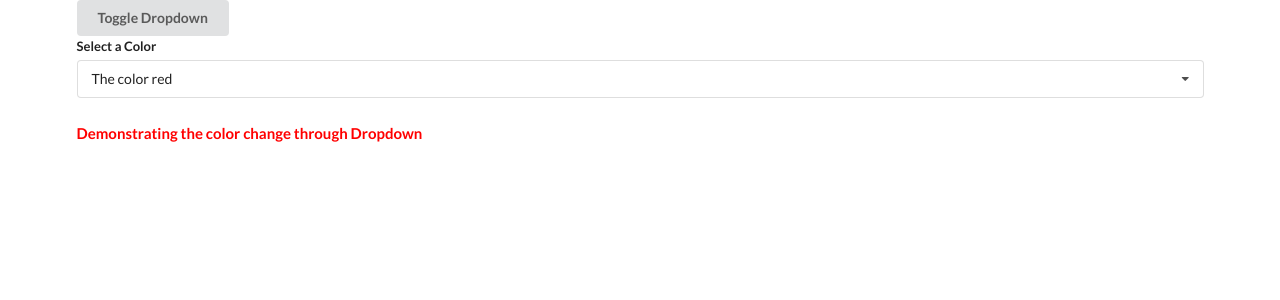
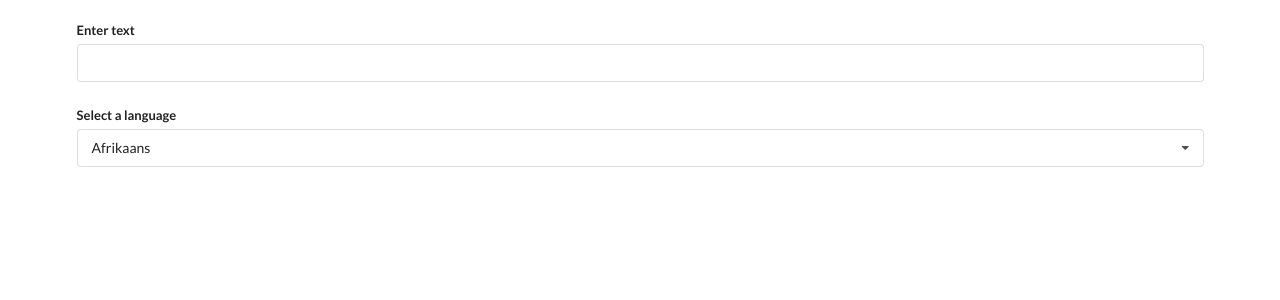
Before and after one commit to noakishere/widgets, a React (Create React App) app: page / in a window 1280 px wide. Shown: the top 300 px of the page. Built offline with nearby package versions, Linux system fonts and the light colour scheme.

Commit message:
translate widget init

```diff
--- a/src/App.js
+++ b/src/App.js
@@ -2,6 +2,7 @@ import React, { useState } from "react";
 import Accordion from "./components/Accordion";
 import Dropdown from "./components/Dropdown";
 import Search from "./components/Search";
+import Translate from "./components/Translate";
 
 const items = [
 	{
@@ -37,22 +38,32 @@ export default () => {
 	const [selected, setSelected] = useState(options[0]);
 	const [showDropdown, setShowDropdown] = useState(true);
 
-
 	return (
 		<div className="ui container">
-			<button className="ui button" onClick={() => setShowDropdown(!showDropdown)}>Toggle Dropdown</button>
-			{showDropdown ?
+			{/* <button
+				className="ui button"
+				onClick={() => setShowDropdown(!showDropdown)}
+			>
+				Toggle Dropdown
+			</button>
+			{showDropdown ? (
 				<>
-				<Dropdown
-				selected={selected}
-				onSelectedChange={setSelected}
-				options={options}
-				/>
-				<h4 style={{color: selected.value}}>Demonstrating the color change through Dropdown</h4> </> : null
-			}
+					<Dropdown
+						selected={selected}
+						onSelectedChange={setSelected}
+						options={options}
+						label="Choose a color"
+					/>
+					<h4 style={{ color: selected.value }}>
+						Demonstrating the color change through Dropdown
+					</h4>{" "}
+				</>
+			) : null}
 
-			{/* <Search /> */}
-			{/* <Accordion items={items} /> */}
+			<Search />
+			<Accordion items={items} /> */}
+			<br></br>
+			<Translate />
 		</div>
 	);
 };
--- a/src/components/Dropdown.js
+++ b/src/components/Dropdown.js
@@ -1,6 +1,6 @@
 import React, { useState, useEffect, useRef } from "react";
 
-const Dropdown = ({ options, selected, onSelectedChange }) => {
+const Dropdown = ({ options, selected, onSelectedChange, label }) => {
 	const [open, setOpen] = useState(false);
 	const ref = useRef();
 
@@ -12,12 +12,14 @@ const Dropdown = ({ options, selected, onSelectedChange }) => {
 			setOpen(false);
 		};
 
-		document.body.addEventListener("click", onBodyClick, { capture:true });
+		document.body.addEventListener("click", onBodyClick, { capture: true });
 
 		// clean up -> when Dropdown becomes null this makes it not break
 		return () => {
-            document.body.removeEventListener("click", onBodyClick, { capture:true })
-        }
+			document.body.removeEventListener("click", onBodyClick, {
+				capture: true,
+			});
+		};
 	}, []);
 
 	const renderedOptions = options.map((option) => {
@@ -39,7 +41,7 @@ const Dropdown = ({ options, selected, onSelectedChange }) => {
 	return (
 		<div ref={ref} className="ui form">
 			<div className="field">
-				<label className="label">Select a Color</label>
+				<label className="label">{label}</label>
 				<div
 					onClick={() => setOpen(!open)}
 					className={`ui selection dropdown ${open ? "visible active" : ""}`}
--- /dev/null
+++ b/src/components/Translate.js
@@ -0,0 +1,43 @@
+// AIzaSyCHUCmpR7cT_yDFHC98CZJy2LTms-IwDlM
+import React, { useState } from "react";
+import Dropdown from "./Dropdown";
+
+const options = [
+	{
+		label: "Afrikaans",
+		value: "af",
+	},
+	{
+		label: "Arabic",
+		value: "ar",
+	},
+	{
+		label: "Hindi",
+		value: "hi",
+	},
+];
+
+const Translate = () => {
+	const [language, setLanguage] = useState(options[0]);
+	const [text, setText] = useState("");
+
+	return (
+		<div>
+			<div className="ui form" style={{ marginBottom: "2%" }}>
+				<div className="field">
+					<label>Enter text</label>
+					<input value={text} onChange={(e) => setText(e.target.value)} />
+				</div>
+			</div>
+
+			<Dropdown
+				selected={language}
+				onSelectedChange={setLanguage}
+				options={options}
+				label="Select a language"
+			/>
+		</div>
+	);
+};
+
+export default Translate;
```
Also changed, not shown: src/components/Convert.js (added, +7 -0 lines). Lines whose indentation alone changed are shown as unchanged.
